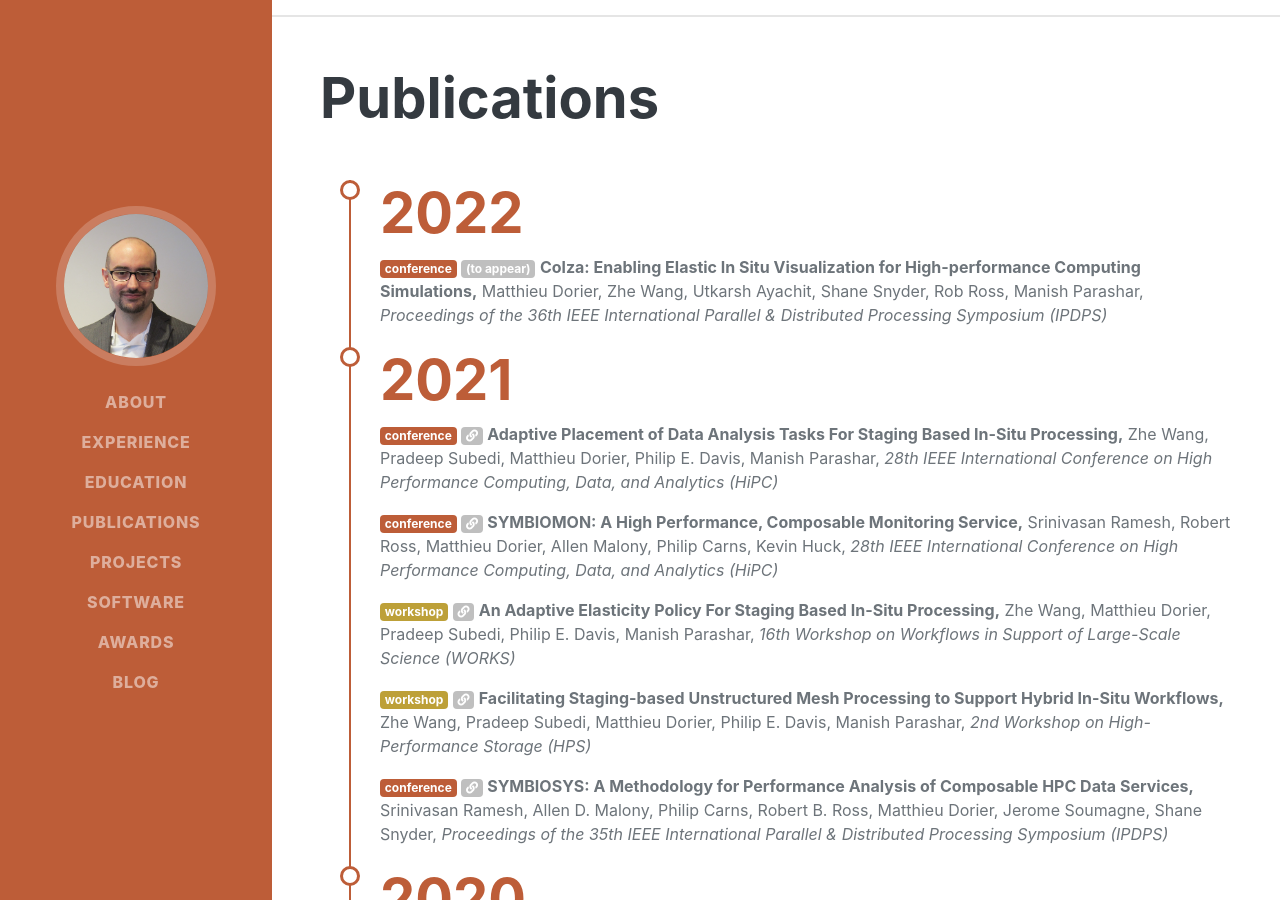
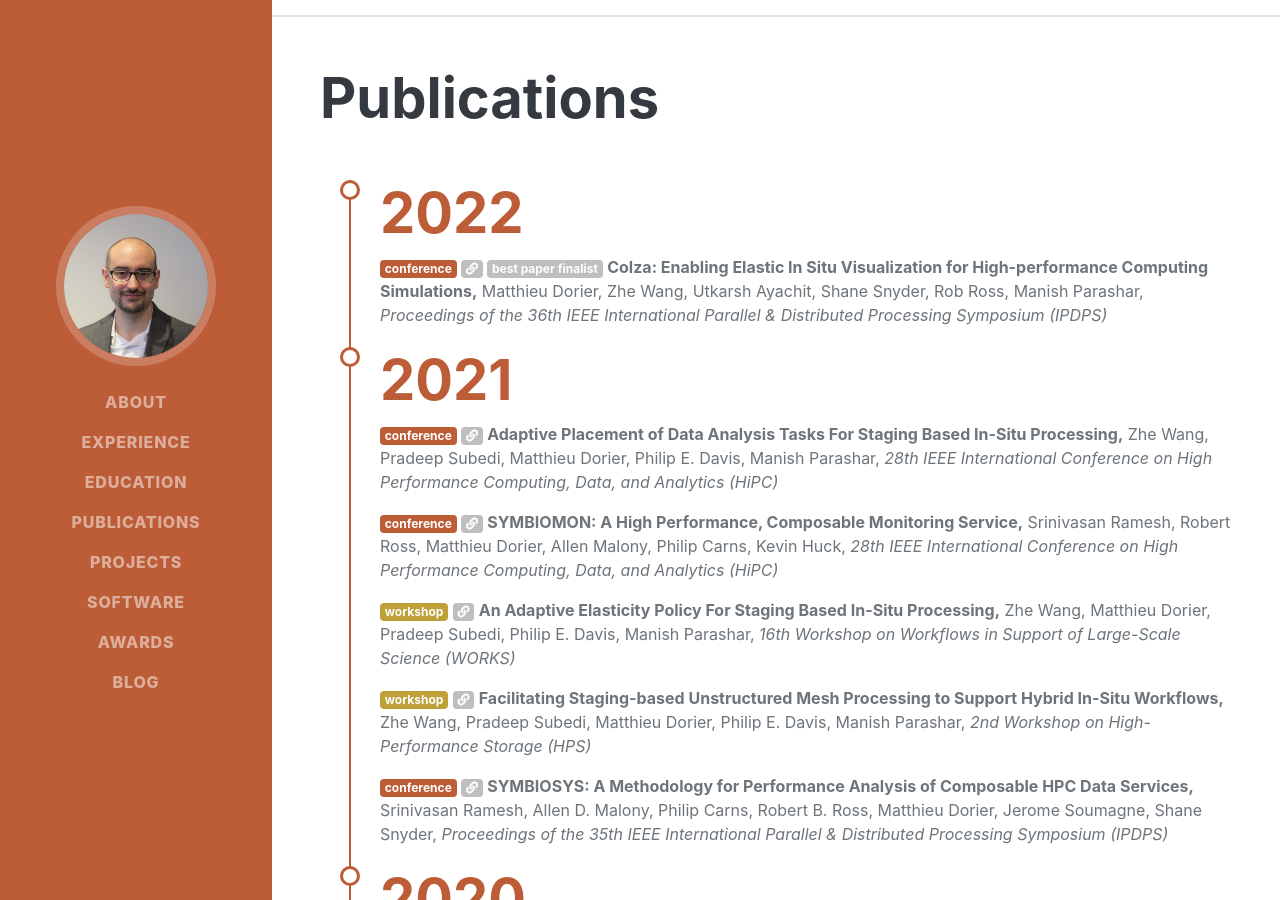
Before and after one commit to mdorier/mdorier.github.io, a Jekyll site: the page built from index.html, in a window 1280 px wide and 900 px high, scrolled down 4230 px. Built offline with Jekyll 4.4.1, drawn with Linux system fonts in a browser that asks for light colours; some web fonts are replaced.

Commit message:
updated publication

```diff
--- a/_data/biblio.yml
+++ b/_data/biblio.yml
@@ -3,7 +3,8 @@
   type: conference
   venue: Proceedings of the 36th IEEE International Parallel & Distributed Processing Symposium (IPDPS)
   year: 2022
-  url:
+  url: https://ieeexplore.ieee.org/document/9820656
+  extra: best paper finalist
 
 - title: "Adaptive Placement of Data Analysis Tasks For Staging Based In-Situ Processing"
   authors: Zhe Wang, Pradeep Subedi, Matthieu Dorier, Philip E. Davis, Manish Parashar
--- a/_includes/publications.html
+++ b/_includes/publications.html
@@ -10,6 +10,9 @@
 			{% else %}
 			  <span class="badge badge-link">(to appear)</span>
 		  {% endif %}
+      {% if p.extra %}
+        <span class="badge badge-extra">{{ p.extra }}</span>
+      {% endif %}
 			  <b>{{ p.title }},</b>
 				{{p.authors}},
 				<i>{{p.venue}}</i>
--- a/assets/css/resume.css
+++ b/assets/css/resume.css
@@ -191,6 +191,11 @@ a:hover, a:focus, a:active {
   background-color: #bfbfbf;
 }
 
+.badge-extra {
+  color: #fff;
+  background-color: #bfbfbf;
+}
+
 .badge-workshop {
   color: #fff;
   background-color: #bda038;
```
